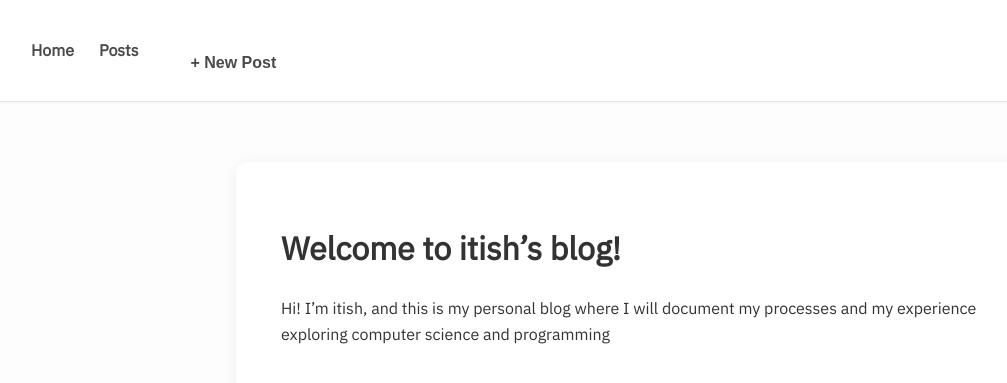
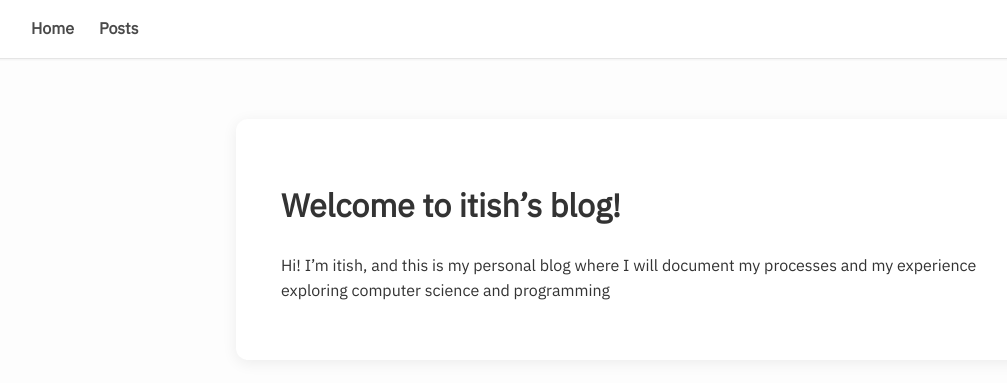
Before and after one commit to itishhanda/itish-blog, a Jekyll site: the page built from index.md, in a window 1280 px wide. Shown: the top 383 px of the page, without its empty margins (9-1016 px from the left). Built offline with Jekyll 4.4.1, drawn with Linux system fonts in a browser that asks for light colours.

Commit message:
Update default.html

```diff
--- a/_layouts/default.html
+++ b/_layouts/default.html
@@ -11,7 +11,6 @@
     <nav class="nav-bar">
       <a href="{{ site.baseurl }}/" class="nav-link">Home</a>
       <a href="{{ site.baseurl }}/posts/" class="nav-link">Posts</a>
-      <button id="newPostBtn" class="nav-button">+ New Post</button>
     </nav>
   </header>
 
@@ -19,6 +18,12 @@
     {{ content }}
   </main>
 
+  <!-- Floating New Post Button (only on /posts/) -->
+  {% if page.url == '/posts/' %}
+  <button id="floatingNewPostBtn" title="New Post">+</button>
+  {% endif %}
+
+  <!-- Modal for new post -->
   <div id="postModal" class="modal">
     <div class="modal-content">
       <span id="closeModal" class="close">&times;</span>
```
